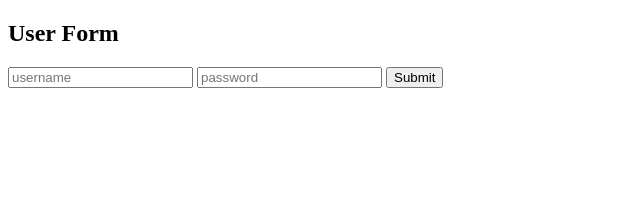
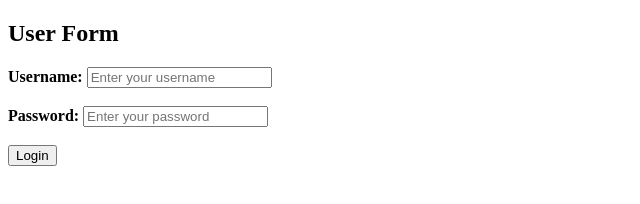
Before and after one commit to MikeChang1015/SparkPro, a website: page public/index.html in a window 1280 px wide. Shown: the whole page, without its empty margins (0-640 px from the left). Drawn offline with Linux system fonts and the light colour scheme.

Commit message:
Add files via upload

```diff
--- a/public/index.html
+++ b/public/index.html
@@ -1,11 +1,24 @@
 <!DOCTYPE html>
 <html>
-  <body>
-    <h2>User Form</h2>
-    <form action="/submit" method="POST">
-      <input type="text" name="username" id="username" placeholder="username" required />
-      <input type="password" name="pwd" id="pwd" placeholder="password" required />
-      <button type="submit">Submit</button>
-    </form>
-  </body>
+	<head>
+		<meta charset="UTF-8">
+		<title> Login Page</title>
+		<style>
+
+		</style>
+	</head>
+
+	<body>
+		<h2>User Form</h2>	<!-- The top title of the page -->
+
+		<!-- A Front-end HTML form to get user input for username and password-->
+		<!-- We can either use /login or /submit to submit and authenticate the user credential -->
+		<form action="/login" method="POST">
+			<label><b> Username: </b></label>
+			<input type="text" name="username" id="username" placeholder="Enter your username" required /><br><br>
+			<label><b> Password: </b></label>
+			<input type="text" name="password" id="pwd" placeholder="Enter your password" required /><br><br>
+			<button type="submit">Login</button>
+		</form>
+	</body>
 </html>
```
